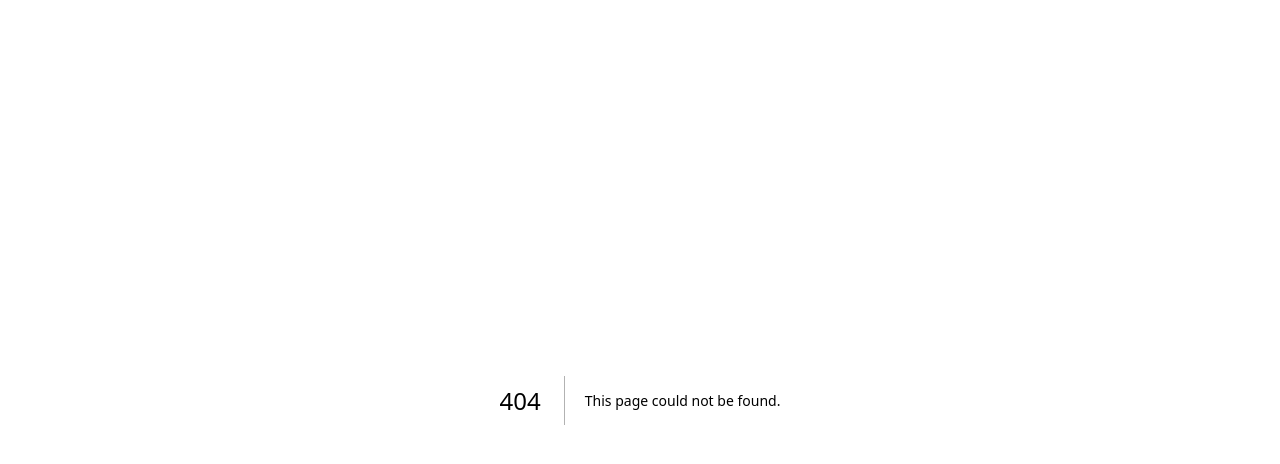
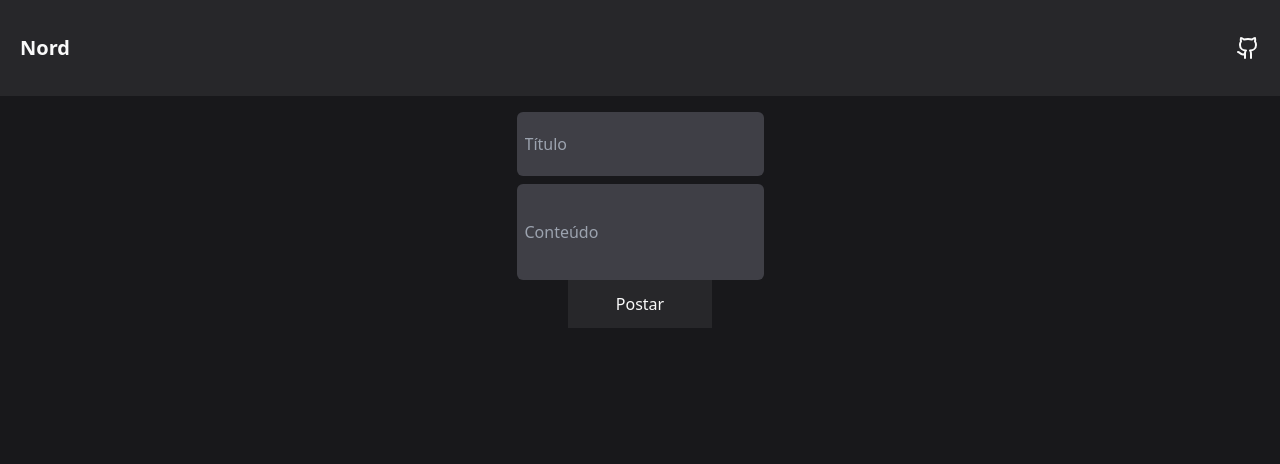
Before and after one commit to iamgois/iamgois-blog, a Next.js app: page /create-post in a window 1280 px wide. Before the commit this address had no page. Shown: the top 464 px of the page. Built offline with nearby package versions, Linux system fonts and the light colour scheme.

Commit message:
✅ Atualizando estilizações e criando post-creator

```diff
--- a/src/app/page.tsx
+++ b/src/app/page.tsx
@@ -1,5 +1,6 @@
 import PostList from "../components/PostContent";
 import Navbar from "../components/Navbar";
+import { Plus } from "lucide-react";
 
 export default function Home() {
   return (
@@ -9,6 +10,9 @@ export default function Home() {
         <p className="font-thin text-xs mt-6">Ultimas postagens</p>
         <PostList />
       </div>
+      <a className="fixed bottom-5 right-5 bg-zinc-800 p-2 rounded-full transition hover:bg-zinc-700" href="/login">
+          <Plus />
+        </a>
     </div>
   );
 }
--- a/src/components/Navbar.jsx
+++ b/src/components/Navbar.jsx
@@ -1,4 +1,4 @@
-import { Github } from "lucide-react";
+import { Github, Plus } from "lucide-react";
 
 export default function Navbar(){
     return(
--- a/src/components/PostContent.jsx
+++ b/src/components/PostContent.jsx
@@ -1,6 +1,6 @@
 "use client";
 
-import { Loader2 } from "lucide-react";
+import { Loader2, Plus } from "lucide-react";
 import React, { useEffect, useState } from "react";
 
 const PostList = () => {
@@ -29,9 +29,16 @@ const PostList = () => {
         <Loader2 className="mt-2 animate-spin" />
       </div>
     )
+  } if(items.length == 0){
+    <div>
+      <p>Tivemos um erro ao encontrar os posts...</p>
+    </div>
   } else{
     return (
       <div>
+        <a className="fixed bottom-5 right-5 bg-zinc-800 p-2 rounded-full transition hover:bg-zinc-700" href="/login">
+          <Plus />
+        </a>
         {/* <h1>Lista de Posts</h1> */}
         {items.map((post) => (
           <a href={`/posts/${post._id}`} className="hover:text-zinc-300" key={post.id}>
--- /dev/null
+++ b/src/pages/create-post.jsx
@@ -0,0 +1,40 @@
+import "../app/globals.css";
+import Navbar from "../components/Navbar";
+
+export default function createPost() {
+  return (
+    <div>
+      <Navbar />
+
+      <form
+        action="/"
+        className="flex flex-col sm:mx-[10%] mx-[10px] mt-4 items-center justify-center"
+      >
+        <input
+          required
+          className="bg-zinc-700 px-2 py-5 rounded-md"
+          type="text"
+          name="title"
+          id="title"
+          placeholder="Título"
+        />
+        <input
+          required
+          rows={5}
+          cols={5}
+          className="bg-zinc-700 px-2 py-2 mt-2 h-24 rounded-md"
+          type="text"
+          name="subtitle"
+          id="subtitle"
+          placeholder="Conteúdo"
+        />
+        <button
+          type="submit"
+          className="bg-zinc-800 hover:bg-zinc-700 h-12 w-36"
+        >
+          Postar
+        </button>
+      </form>
+    </div>
+  );
+}
--- /dev/null
+++ b/src/pages/login.jsx
@@ -0,0 +1,15 @@
+import Navbar from '../components/Navbar'
+import "../app/globals.css";
+
+export default function Login(){
+    return(
+        <div className='h-screen'>
+            <Navbar />
+            <form className='flex items-center justify-center h-96 flex-col mt-16' action="/create-post" method='POST'>
+                <input required type="text" name="name" id="name" placeholder='username' className='px-5 py-2 m-2 rounded-md bg-zinc-700' />
+                <input required type="password" name="password" id="password" placeholder='password' className='px-5 py-2 m-2 rounded-md bg-zinc-700' />
+                <button type="submit" className='px-8 py-2 bg-zinc-800 rounded-md m-2 hover:bg-zinc-700'>Entrar</button>
+            </form>
+        </div>
+    )
+}
--- a/src/pages/posts/[id].js
+++ b/src/pages/posts/[id].js
@@ -3,7 +3,7 @@ import { useRouter } from "next/router";
 import { useEffect, useState } from "react";
 import Navbar from "../../components/Navbar";
 import "../../app/globals.css";
-import { ArrowLeft, Loader2 } from "lucide-react";
+import { ArrowLeft, Loader2, Plus } from "lucide-react";
 
 export async function getServerSideProps(context) {
   const { id } = context.params;
@@ -61,6 +61,9 @@ function Post() {
 
   return (
     <div>
+      <a className="fixed bottom-5 right-5 bg-zinc-800 p-2 rounded-full transition hover:bg-zinc-700" href="/login">
+        <Plus />
+      </a>
       <Navbar />
       <div className="sm:mx-[10%] mx-[10px] pb-4">
         <a href="/"><ArrowLeft className="mt-5" /></a>
```
